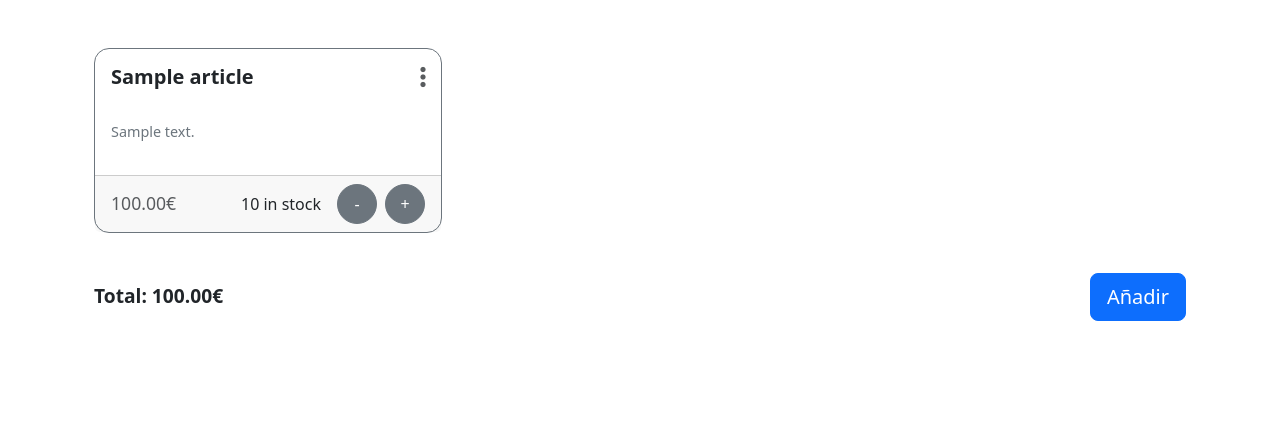
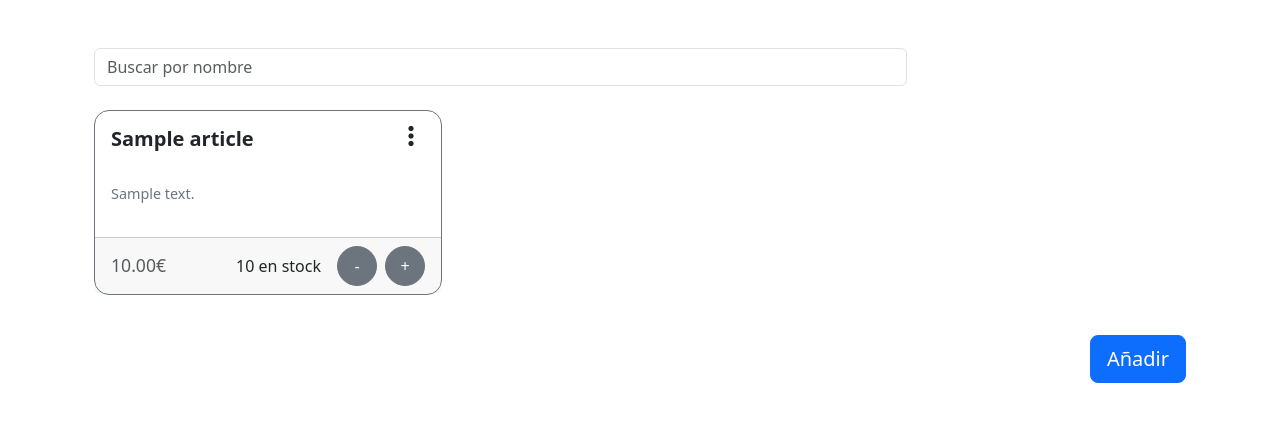
Before and after one commit to R-dVL/lima, a Django app: page /inventory/ in a window 1280 px wide. Shown: the part 76-498 px from the top of the page. Run offline with Django 4.2, Linux system fonts and the light colour scheme; a user stored in the database is signed in; tables that the repository leaves empty hold one stand-in row (values such as "Sample post"); some libraries are stand-ins or nearby versions.

Commit message:
Add filters

```diff
--- a/app/inventory/forms.py
+++ b/app/inventory/forms.py
@@ -18,12 +18,12 @@ class ArticleForm(forms.ModelForm):
         widgets = {
             'price': forms.NumberInput(attrs={
                 'class': 'form-control',
-                'placeholder': 'Amount in €',
+                'placeholder': 'Por unidad',
                 'min': '0',
             }),
             'quantity': forms.NumberInput(attrs={
                 'class': 'form-control',
-                'placeholder': 'Units',
+                'placeholder': 'Unidades',
                 'min': '0',
             }),
         }
@@ -34,3 +34,6 @@ class ArticleForm(forms.ModelForm):
             'price': 'Precio',
             'quantity': 'Cantidad'
         }
+
+class ItemFilterForm(forms.Form):
+    name = forms.CharField(required=False, label='Nombre', widget=forms.TextInput(attrs={'class': 'form-control', 'placeholder': 'Buscar por nombre'}))
--- a/app/inventory/templates/article_list.html
+++ b/app/inventory/templates/article_list.html
@@ -5,21 +5,30 @@
 {% endblock %}
 {% block content %}
 <div class="container mt-5">
+    <form method="GET" class="mb-4" id="filter-form">
         <div class="row">
+            <div class="col-md-9">
+                {{ form.name }}
+            </div>
+        </div>
+    </form>
+
+    <div class="row" id="article-list">
         {% for item in items %}
         <div class="col-12 col-md-4 mb-3">
-                <div class="card position-relative" style="border: 1px solid #6c757d; border-radius: 15px;">
+            <!-- Si la cantidad es 0, aplica la clase 'out-of-stock' -->
+            <div class="card position-relative {% if item.quantity == 0 %}out-of-stock{% endif %}"
+                style="border: 1px solid #6c757d; border-radius: 15px;">
 
-                    <!-- Dropdown button with Font Awesome icon for vertical ellipsis -->
+                <!-- Dropdown button con las opciones Editar y Eliminar -->
                 <div class="dropdown position-absolute" style="top: 10px; right: 15px;">
-                        <a class="text-muted"
-                        role="button"
+                    <button class="btn p-0"
                             id="dropdownMenuLink{{ item.pk }}"
                             data-bs-toggle="dropdown"
                             aria-expanded="false"
-                        style="font-size: 1.5rem;">
+                            style="background-color: transparent; border: none; padding: 0; font-size: 1.5rem; width: 30px; height: 30px; border-radius: 50%; display: flex; justify-content: center; align-items: center;">
                         <i class="fas fa-ellipsis-vertical"></i>
-                        </a>
+                    </button>
 
                     <ul class="dropdown-menu dropdown-menu-end" aria-labelledby="dropdownMenuLink{{ item.pk }}">
                         <li><a class="dropdown-item" href="{% url 'update_article' item.pk %}">Editar</a></li>
@@ -27,33 +36,27 @@
                     </ul>
                 </div>
 
-
                 <div class="card-body d-flex align-items-start">
                     <h5 class="card-title mb-0 flex-grow-1" style="font-weight: bold;">{{ item.name }}</h5>
                 </div>
 
-                    <!-- Description in gray and smaller font -->
                 <div class="card-body" style="color: #6c757d; font-size: 0.9rem;">
+                    {% if item.description %}
                         <p>{{ item.description }}</p>
+                    {% endif %}
                 </div>
 
-                    <!-- Card footer with flexbox to distribute content -->
                 <div class="card-footer d-flex justify-content-between align-items-center">
-                        <!-- Total price (unit price x quantity) aligned to the left -->
                     <span class="text-muted" style="font-size: 1.1rem;">
-                            {{ item.price|multiply:item.quantity }}€
+                        {{ item.price }}€
                     </span>
 
-                        <!-- Div that pushes stock and buttons to the right -->
                     <div class="ms-auto d-flex align-items-center">
-                            <span class="quantity me-3" style="font-size: 1rem;">{{ item.quantity }} in stock</span>
-
-                            <!-- Quantity buttons -->
+                        <span class="quantity me-3" style="font-size: 1rem;">{{ item.quantity }} en stock</span>
                         <a href="{% url 'decrease_quantity' item.pk %}"
                             class="btn btn-secondary rounded-circle me-2 {% if item.quantity == 0 %}disabled{% endif %}"
                             style="width: 40px; height: 40px; display: flex; justify-content: center; align-items: center;">-</a>
-                            <a href="{% url 'increase_quantity' item.pk %}"
-                               class="btn btn-secondary rounded-circle"
+                        <a href="{% url 'increase_quantity' item.pk %}" class="btn btn-secondary rounded-circle"
                             style="width: 40px; height: 40px; display: flex; justify-content: center; align-items: center;">+</a>
                     </div>
                 </div>
@@ -66,19 +69,37 @@
         {% endfor %}
     </div>
 
-    <!-- Display the total price of all items -->
     <div class="d-flex justify-content-between align-items-center mt-4">
-        <!-- Total price of all items (aligned to the left) -->
         <div style="font-size: 1.2rem; font-weight: bold;">
-            Total: {{ total_price }}€
+            <!-- Total eliminado -->
         </div>
-
-        <!-- Button to add a new article -->
         <div>
             <a href="{% url 'create_article' %}" class="btn btn-primary btn-lg">
                 Añadir
             </a>
         </div>
     </div>
+
+    <script>
+        // Obtener el formulario y la lista de artículos
+        const filterForm = document.getElementById('filter-form');
+        const articleList = document.getElementById('article-list');
+
+        // Función para filtrar los artículos en vivo
+        filterForm.addEventListener('input', function () {
+            const query = filterForm.querySelector('input[name="name"]').value.toLowerCase();
+
+            // Filtrar los artículos basados en el texto del campo de búsqueda
+            const items = articleList.querySelectorAll('.col-md-4');
+            items.forEach(item => {
+                const itemName = item.querySelector('.card-title').textContent.toLowerCase();
+                if (itemName.includes(query)) {
+                    item.style.display = '';
+                } else {
+                    item.style.display = 'none';
+                }
+            });
+        });
+    </script>
 </div>
 {% endblock %}
--- a/app/inventory/views.py
+++ b/app/inventory/views.py
@@ -9,25 +9,38 @@ from django.contrib.auth.decorators import login_required
 from django.views.generic.edit import CreateView, UpdateView, DeleteView
 from django.views.generic.detail import DetailView
 
-from .forms import ArticleForm
+from .forms import ArticleForm, ItemFilterForm
 from .models import Article
 
 @login_required
 def article_list(request):
     """
-    Render the list of articles in the inventory.
+    Render the list of articles in the inventory with filtering options.
+    Automatically sorted by quantity (ascending).
+    """
+    # Retrieve all articles from the inventory and order them by quantity (ascending)
+    items = Article.objects.all().order_by('quantity')  # Ordenar por cantidad, de menos a más
 
-    Args:
-        request: The HTTP request object.
+    # Initialize the filter form
+    form = ItemFilterForm(request.GET)
 
-    Returns:
-        Rendered HTML page displaying the list of articles.
-    """
-    # Retrieve all articles from the inventory
-    items = Article.objects.all()  # pylint: disable=E1101
-    # Calculate the total price of all articles (price * quantity)
+    # Apply filters if the form is valid
+    if form.is_valid():
+        name = form.cleaned_data.get('name')
+
+        # Apply name filter (search for articles by name)
+        if name:
+            items = items.filter(name__icontains=name)  # Case-insensitive name search
+
+    # Calculate the total price of the filtered items
     total_price = sum(item.price * item.quantity for item in items)
-    return render(request, 'article_list.html', {'items': items, 'total_price': total_price})
+
+    # Render the page with the items and the filter form
+    return render(request, 'article_list.html', {
+        'items': items,
+        'total_price': total_price,
+        'form': form,
+    })
 
 @login_required
 def increase_quantity(request, pk):
--- a/app/static/css/base.css
+++ b/app/static/css/base.css
@@ -27,3 +27,13 @@
         height: 50px;
     }
 }
+
+.card.out-of-stock {
+    background-color: #f8d7da;  /* Rojo pastel suave */
+    color: #333;  /* Texto más oscuro para que sea legible */
+}
+
+.card.out-of-stock .card-title,
+.card.out-of-stock .card-body {
+    color: #333;  /* Mantener el color del texto oscuro para mayor legibilidad */
+}
```
Also changed, not shown: app/inventory/migrations/0004_alter_article_description_alter_article_price.py (added), app/inventory/migrations/0005_alter_article_description.py (added). Lines whose indentation alone changed are shown as unchanged.
